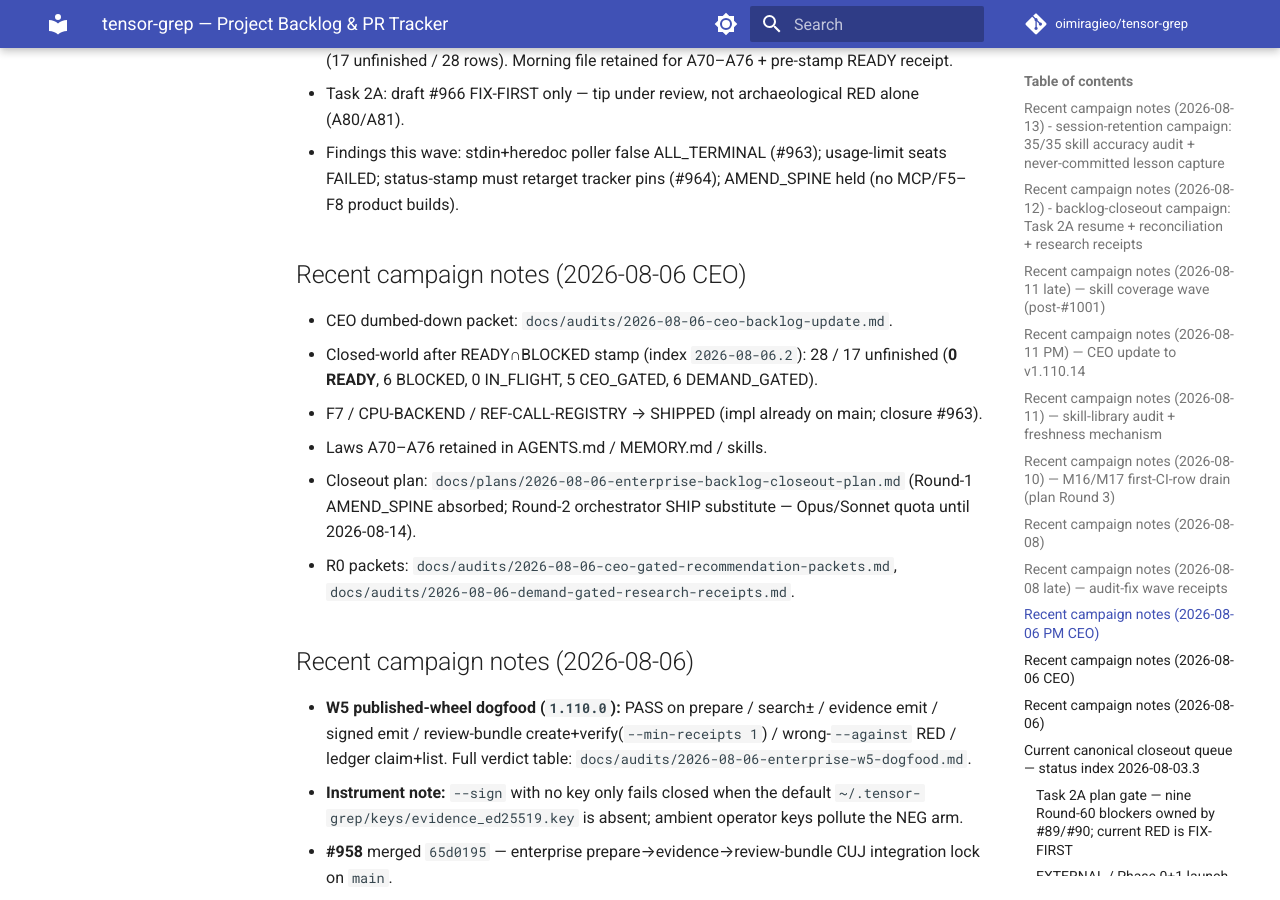
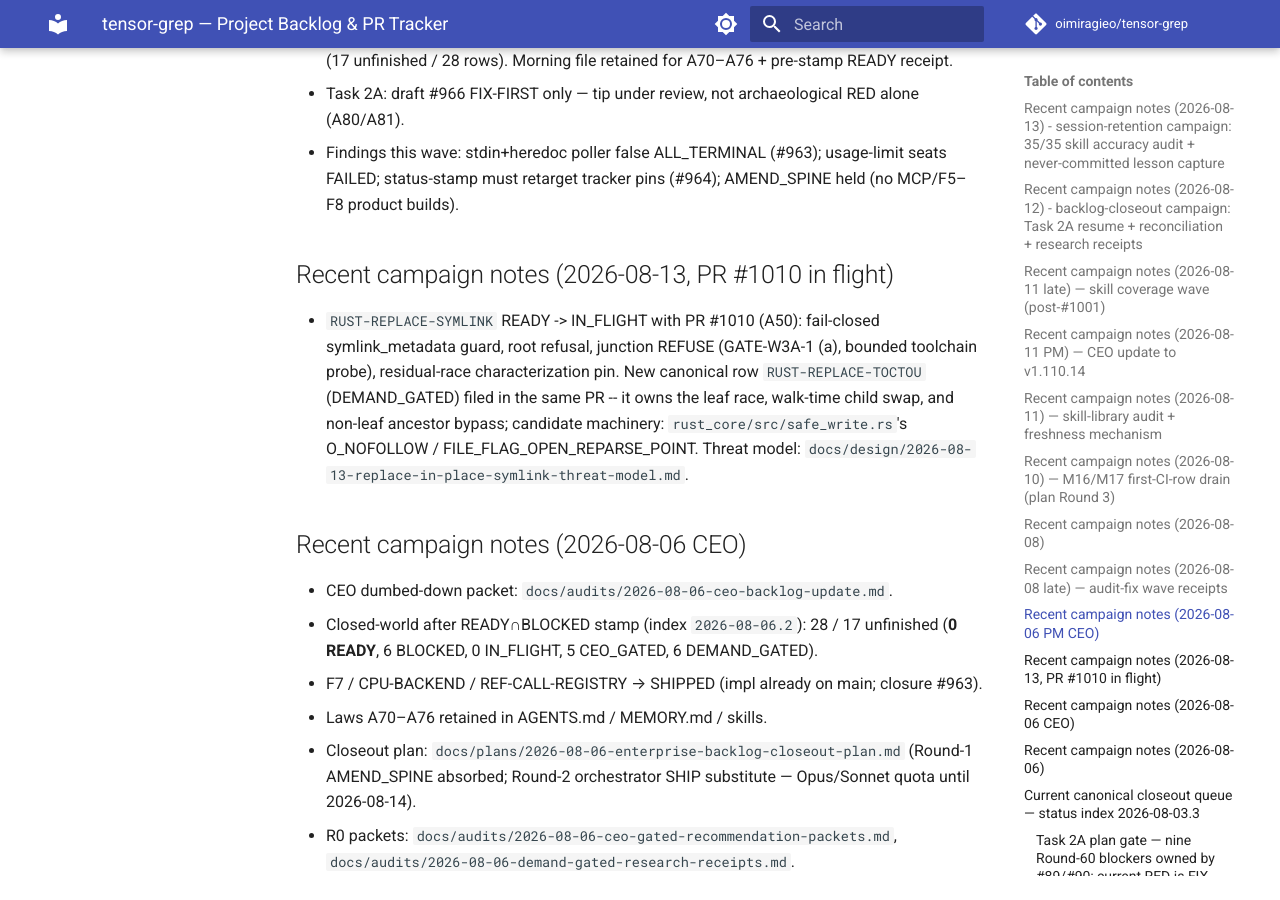
Before and after one commit to oimiragieo/tensor-grep, an MkDocs documentation site: the page built from docs/BACKLOG.md, in a window 1280 px wide and 900 px high, scrolled down 8986 px. Built offline with MkDocs 1.6.1 and Material for MkDocs 9.7.7, drawn with Linux system fonts in a browser that asks for light colours; comment, search, counter and statistics services are not loaded; some of the changed text lies outside the part shown.

Commit message:
fix: file RUST-REPLACE-TOCTOU row + A50 IN_FLIGHT transition (opus gate r6 F1)
Shipped code cited RUST-REPLACE-TOCTOU while no board row existed (A49).
This commit files the canonical row (DEMAND_GATED, mechanism + pin-inversion
acceptance named), moves RUST-REPLACE-SYMLINK READY->IN_FLIGHT with PR #1010
(A50), retargets the tracker test closed-world sets, names safe_write.rs as
the existing O_NOFOLLOW machinery, and fixes the stale investigation-doc
sentence. Board governance tests pass (43/43).

```diff
--- a/docs/BACKLOG.md
+++ b/docs/BACKLOG.md
@@ -281,6 +281,16 @@
 - Task 2A: draft #966 FIX-FIRST only — tip under review, not archaeological RED alone (A80/A81).
 - Findings this wave: stdin+heredoc poller false ALL_TERMINAL (#963); usage-limit seats FAILED;
   status-stamp must retarget tracker pins (#964); AMEND_SPINE held (no MCP/F5–F8 product builds).
+
+
+## Recent campaign notes (2026-08-13, PR #1010 in flight)
+
+- `RUST-REPLACE-SYMLINK` READY -> IN_FLIGHT with PR #1010 (A50): fail-closed symlink_metadata
+  guard, root refusal, junction REFUSE (GATE-W3A-1 (a), bounded toolchain probe), residual-race
+  characterization pin. New canonical row `RUST-REPLACE-TOCTOU` (DEMAND_GATED) filed in the same
+  PR -- it owns the leaf race, walk-time child swap, and non-leaf ancestor bypass; candidate
+  machinery: `rust_core/src/safe_write.rs`'s O_NOFOLLOW / FILE_FLAG_OPEN_REPARSE_POINT.
+  Threat model: `docs/design/2026-08-13-replace-in-place-symlink-threat-model.md`.
 
 ## Recent campaign notes (2026-08-06 CEO)
 
```
Also changed, not shown: docs/TASK_BOARD.md (+2 -1 lines), docs/investigations/2026-08-02-replace-in-place-surface.md (+3 -2 lines), 2 other files.
